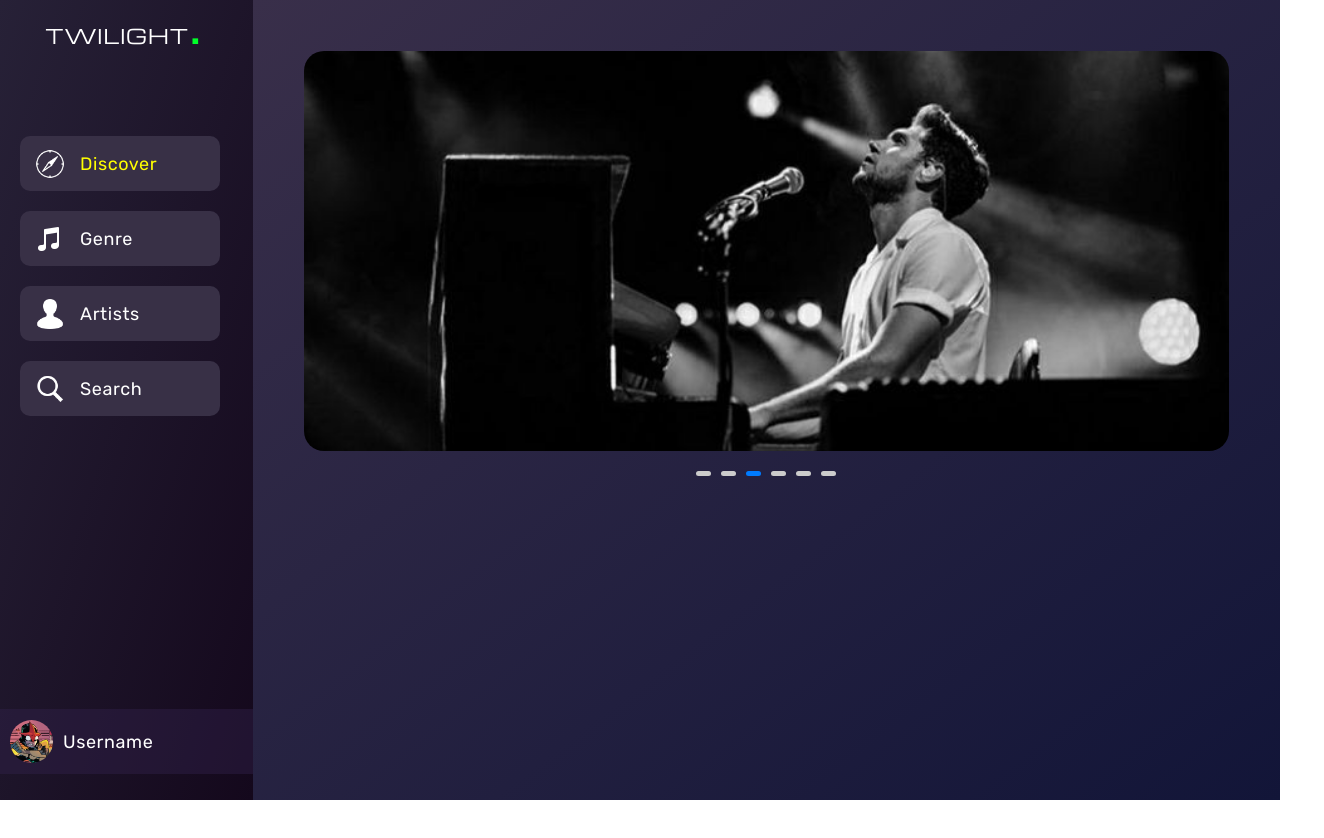
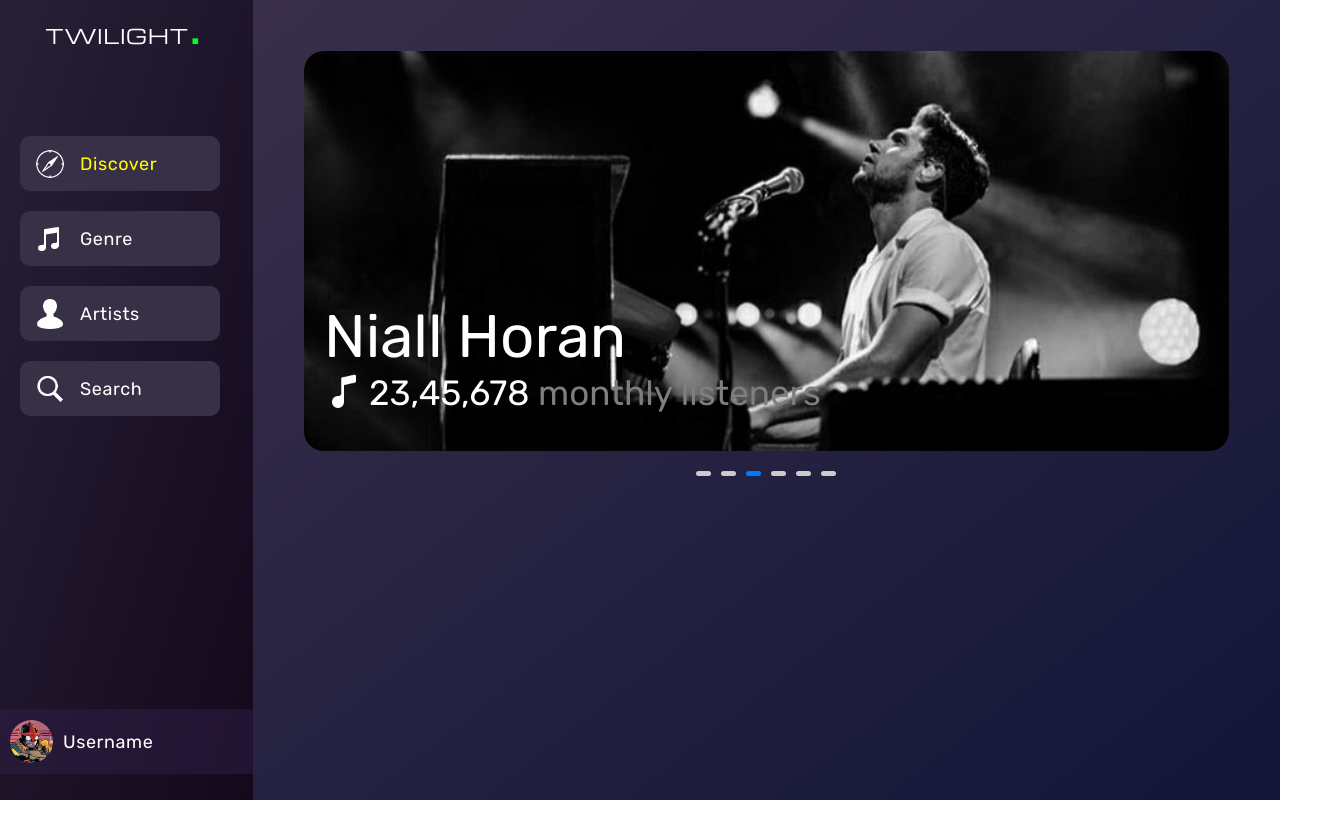
Before and after one commit to AMS003010/Twilight, a React (Create React App) app in the folder frontend/: page / in a window 1280 px wide. Shown: the top 838 px of the page, 1324 px wide, since content can reach past the window. Before the commit the page ends 800 px from the top, so only its background shows below. Built offline with nearby package versions, Linux system fonts and the light colour scheme.

Commit message:
Carousel Component

```diff
--- a/frontend/src/components/exploreCarousel.js
+++ b/frontend/src/components/exploreCarousel.js
@@ -6,15 +6,23 @@ import img3 from '../img/carousel3.jpg'
 import img4 from '../img/carousel4.jpg'
 import img5 from '../img/carousel5.jpg'
 import img6 from '../img/carousel11.jpg'
+import musicIcon from '../img/musicIcon.png'
+
 
 const images = [img1,img2,img3,img4,img5,img6];
+const names = ["Ed Sheeran","Ed Sheeran","Niall Horan","Niall Horan","One Direction","Imagine Dragons"];
+const listeners = ["23,45,678","98,41,618","23,45,678","11,90,678","57,45,668","19,45,678"];
 
 const Carousel = () => {
   const [currentIndex, setCurrentIndex] = useState(0);
+  const [currentName , setCurrentName] = useState(0);
+  const [currentListeners , setCurrentListeners] = useState(0);
 
   useEffect(() => {
     const interval = setInterval(() => {
       setCurrentIndex((prevIndex) => (prevIndex + 1) % images.length);
+      setCurrentName((prevIndex) => (prevIndex + 1) % images.length);
+      setCurrentListeners((prevIndex) => (prevIndex + 1) % images.length);
     }, 2500);
     return () => clearInterval(interval);
   }, []);
@@ -26,7 +34,16 @@ const Carousel = () => {
   return (
     <div className="carousel-container">
       <div className="carousel">
-        <div style={{width:'100%',height:'100%',backgroundImage: `url(${images[currentIndex]})`}}></div>
+        <div style={{width:'100%',height:'100%',backgroundImage: `url(${images[currentIndex]})`}}>
+          <div className='infoDiv'>
+            <span>{names[currentName]}</span>
+            <div className='exploreCarouselInfo'>
+              <img src={musicIcon} alt='jun'/>
+              <span id='noOfList'>{listeners[currentListeners]}</span>
+              <span id='monList'>&nbsp;monthly listeners</span>
+            </div>
+          </div>
+        </div>
       </div>
       <div className="indicators">
         {images.map((_, index) => (
--- a/frontend/src/index.css
+++ b/frontend/src/index.css
@@ -915,12 +915,42 @@ form button {
 }
 
 .carousel div {
-  width: 1400px;
+  width: 1000px;
   height: 500px;
   border-radius: 20px;
   background-repeat: no-repeat;
   background-size: cover;
   background-position: center center;
+  color: white;
+  font-family: Rubik;
+  font-size: 60px;
+}
+
+.infoDiv {
+  margin-top: 250px;
+  margin-left: 20px;
+}
+
+.exploreCarouselInfo {
+  display: flex;
+}
+
+.exploreCarouselInfo img {
+  width: 40px;
+  height: 40px;
+  margin-right: 5px;
+}
+
+.exploreCarouselInfo span {
+  font-size: 35px;
+}
+
+#noOfList {
+  color: white;
+}
+
+#monList {
+  color: rgb(126, 126, 126);
 }
 
 /* Indicators */
```
Also changed, not shown: frontend/src/img/musicIcon.png (added).
